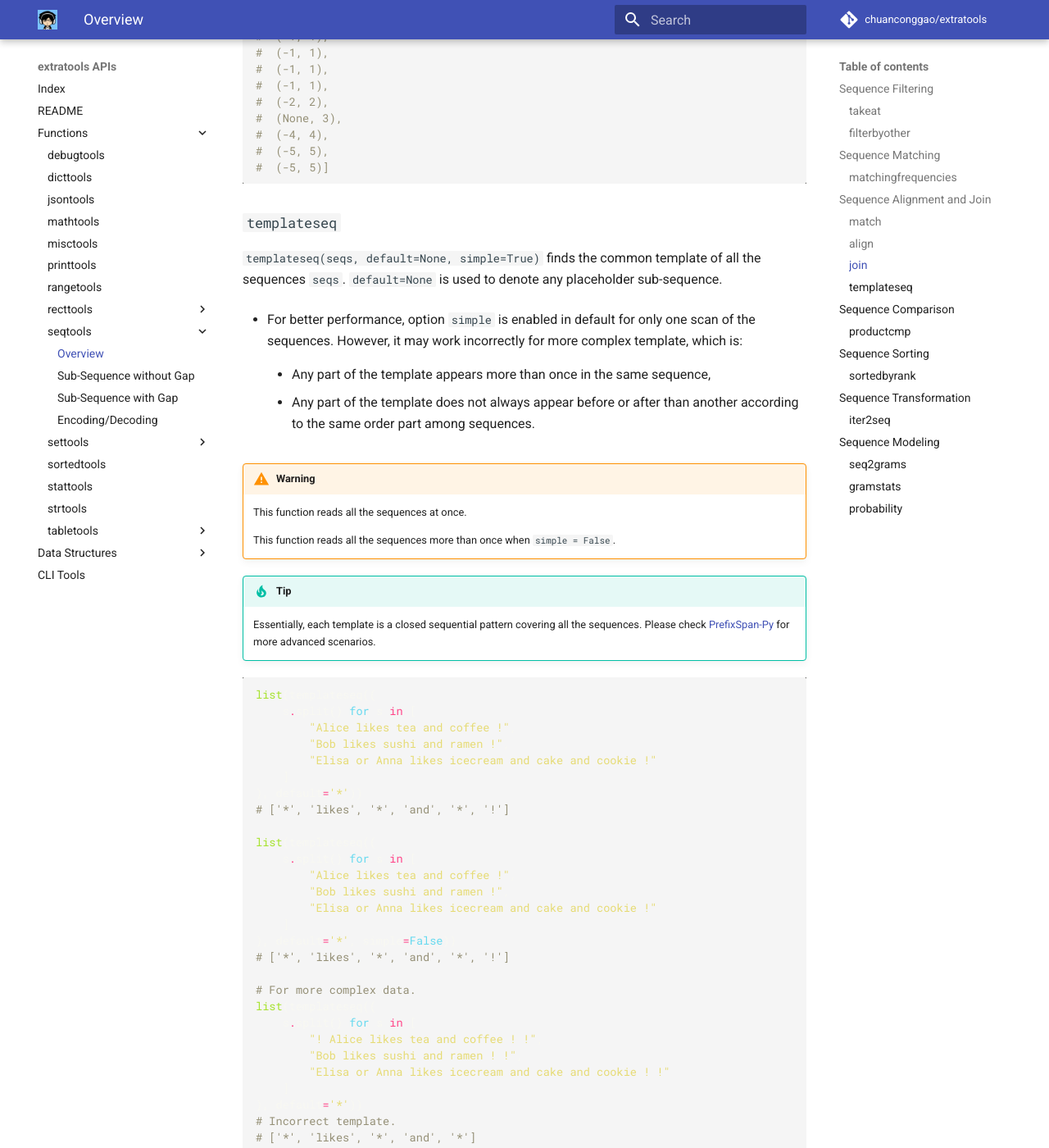
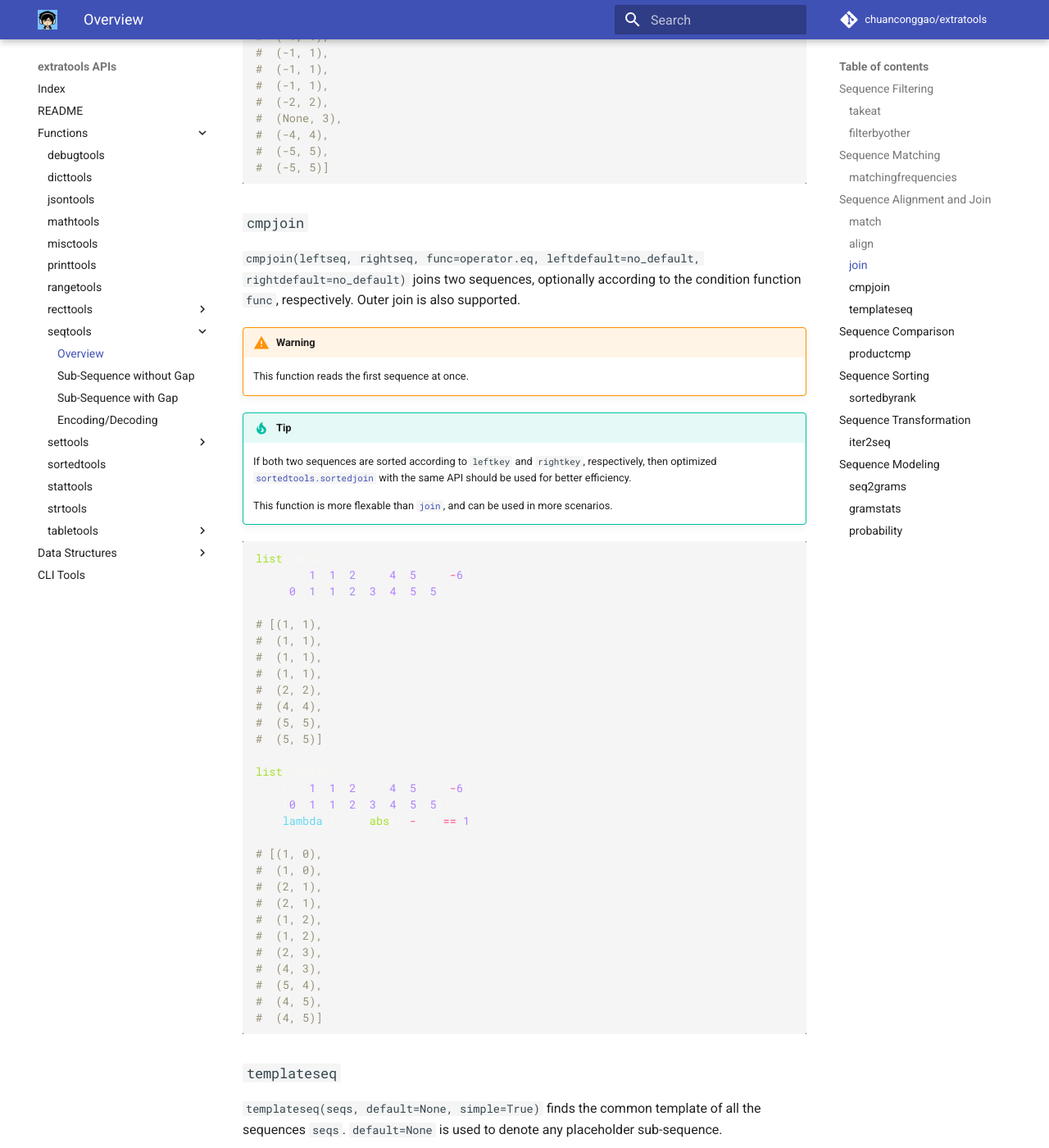
Before and after one commit to chuanconggao/extratools, an MkDocs documentation site: the page built from docs/functions/seqtools.md, in a window 1280 px wide and 1400 px high, scrolled down 4438 px. Shown: the whole window at 82% size. Built offline with MkDocs 1.6.1 and Material for MkDocs 9.7.7, drawn with Linux system fonts in a browser that asks for light colours; formulas are drawn with MathJax 3; comment, search, counter and statistics services are not loaded; old or Windows-style settings are respelled for this version of MkDocs.

Commit message:
Add seqtools.cmpjoin

````diff
--- a/docs/functions/seqtools.md
+++ b/docs/functions/seqtools.md
@@ -172,6 +172,50 @@ list(join(
 #  (-4, 4),
 #  (-5, 5),
 #  (-5, 5)]
+```
+
+### `cmpjoin`
+
+`cmpjoin(leftseq, rightseq, func=operator.eq, leftdefault=no_default, rightdefault=no_default)` joins two sequences, optionally according to the condition function `func`, respectively. Outer join is also supported.
+
+!!! warning
+    This function reads the first sequence at once.
+
+!!! tip
+    If both two sequences are sorted according to `leftkey` and `rightkey`, respectively, then optimized [`sortedtools.sortedjoin`](sortedtools#sortedjoin) with the same API should be used for better efficiency.
+
+    This function is more flexable than [`join`](#join), and can be used in more scenarios.
+
+``` python
+list(cmpjoin(
+    [   1, 1, 2,    4, 5,    -6],
+    [0, 1, 1, 2, 3, 4, 5, 5]
+))
+# [(1, 1),
+#  (1, 1),
+#  (1, 1),
+#  (1, 1),
+#  (2, 2),
+#  (4, 4),
+#  (5, 5),
+#  (5, 5)]
+
+list(cmpjoin(
+    [   1, 1, 2,    4, 5,    -6],
+    [0, 1, 1, 2, 3, 4, 5, 5],
+    lambda x, y: abs(x - y) == 1
+))
+# [(1, 0),
+#  (1, 0),
+#  (2, 1),
+#  (2, 1),
+#  (1, 2),
+#  (1, 2),
+#  (2, 3),
+#  (4, 3),
+#  (5, 4),
+#  (4, 5),
+#  (4, 5)]
 ```
 
 ### `templateseq`
--- a/setup.py
+++ b/setup.py
@@ -4,7 +4,7 @@ from setuptools import setup
 from glob import glob
 
 url = "https://github.com/chuanconggao/extratools"
-version = "0.6.19"
+version = "0.7"
 
 setup(
     name="extratools",
@@ -23,7 +23,7 @@ setup(
     author="Chuancong Gao",
     author_email="chuancong@gmail.com",
 
-    description="Extra Functional Tools beyond Standard and Third-Party Libraries",
+    description="Extra higher-level functional tools beyond standard and third-Party libraries.",
     long_description=open("README.md", encoding="utf-8").read(),
     long_description_content_type="text/markdown",
 
````
Also changed, not shown: 3 other files.
